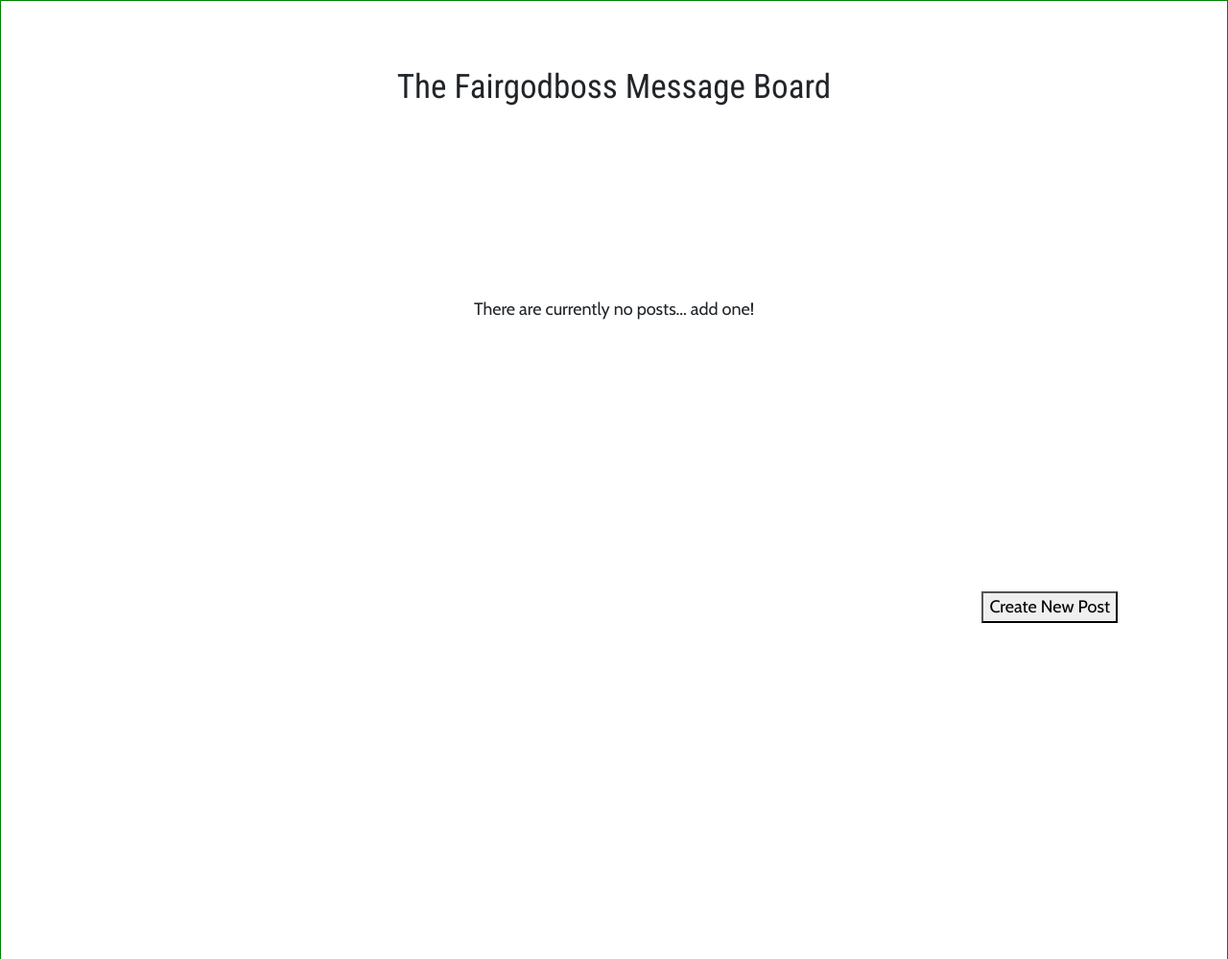
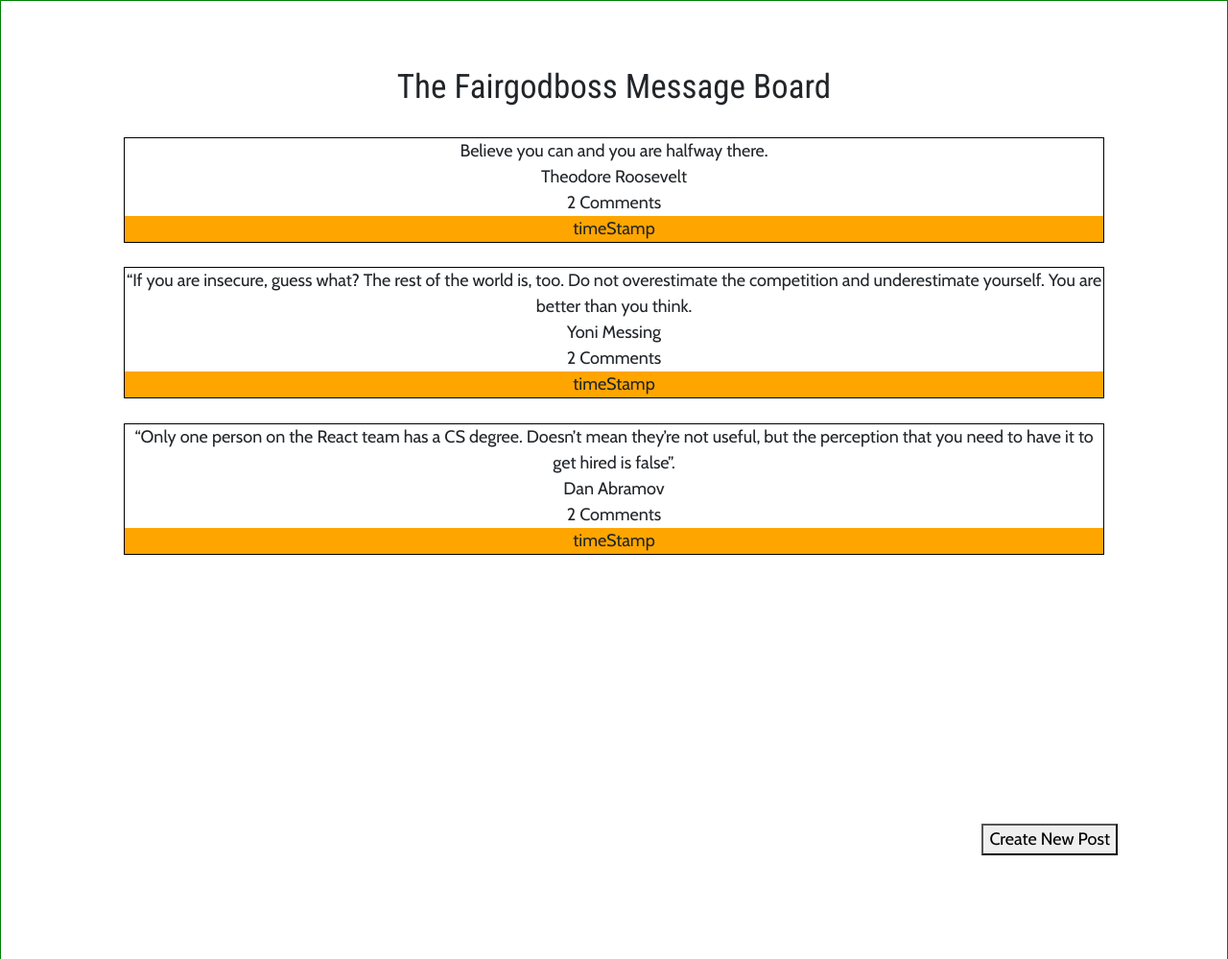
Before and after one commit to Whymess/Fairgodboss, a React app: page / in a window 1280 px wide. Shown: the whole page at 96% size. Built offline with nearby package versions, Linux system fonts and the light colour scheme.

Commit message:
moble with posts

```diff
--- a/src/CSS/MessageBoard.css
+++ b/src/CSS/MessageBoard.css
@@ -1,7 +1,7 @@
 .message_container {
 	margin-top: 2%;
 	text-align: center;
-	border: 1px solid red;
+	border: 1px solid black;
 	width: 80%;
 	position: relative;
 	left: 10%;
@@ -13,3 +13,16 @@
    -webkit-flex-flow: column wrap;
    justify-content: space-between;
 }
+
+
+@media only screen and (max-width: 500px) {
+    .timestamp {
+		display: none;
+	}
+}
+
+@media only screen and (min-width: 500px) {
+    .timestamp {
+		background-color: orange;
+	}
+}
--- a/src/Components/LandingPage/LandingPage.js
+++ b/src/Components/LandingPage/LandingPage.js
@@ -9,7 +9,7 @@
       <div className="LandingPage">
       		<div className="title"> The Fairgodboss Message Board </div>
 
-			<NoPosts/>
+		  <MessageBoard/>
 
 			<button type="button" className="create_new_post">Create New Post</button>
       </div>
--- a/src/Components/MessageBoard/MessageBoard.js
+++ b/src/Components/MessageBoard/MessageBoard.js
@@ -8,19 +8,20 @@
        <div className="MessageBoard">
           <div className="message_container">
 
-          <div className="message"> “If you are insecure, guess what? The rest of the world is, too. Do not overestimate the competition and underestimate yourself. You are better than you think.
+          <div className="message">
+              Believe you can and you are halfway there.
           </div>
 
           <div className="message_info">
               <div className="poster">
-                Yoni Messing
+                Theodore Roosevelt
               </div>
 
               <div className="Comments">
                 2 Comments
               </div>
 
-              <div className="lastUpdated">
+              <div className="timestamp">
                   timeStamp
               </div>
           </div>
@@ -39,26 +40,26 @@
                 2 Comments
               </div>
 
-              <div className="lastUpdated">
+              <div className="timestamp">
                   timeStamp
               </div>
           </div>
         </div>
         <div className="message_container">
 
-          <div className="message"> “If you are insecure, guess what? The rest of the world is, too. Do not overestimate the competition and underestimate yourself. You are better than you think.
+          <div className="message"> “Only one person on the React team has a CS degree. Doesn’t mean they’re not useful, but the perception that you need to have it to get hired is false”.
           </div>
 
           <div className="message_info">
               <div className="poster">
-                Yoni Messing
+                 Dan Abramov
               </div>
 
               <div className="Comments">
                 2 Comments
               </div>
 
-              <div className="lastUpdated">
+              <div className="timestamp">
                   timeStamp
               </div>
           </div>
```
